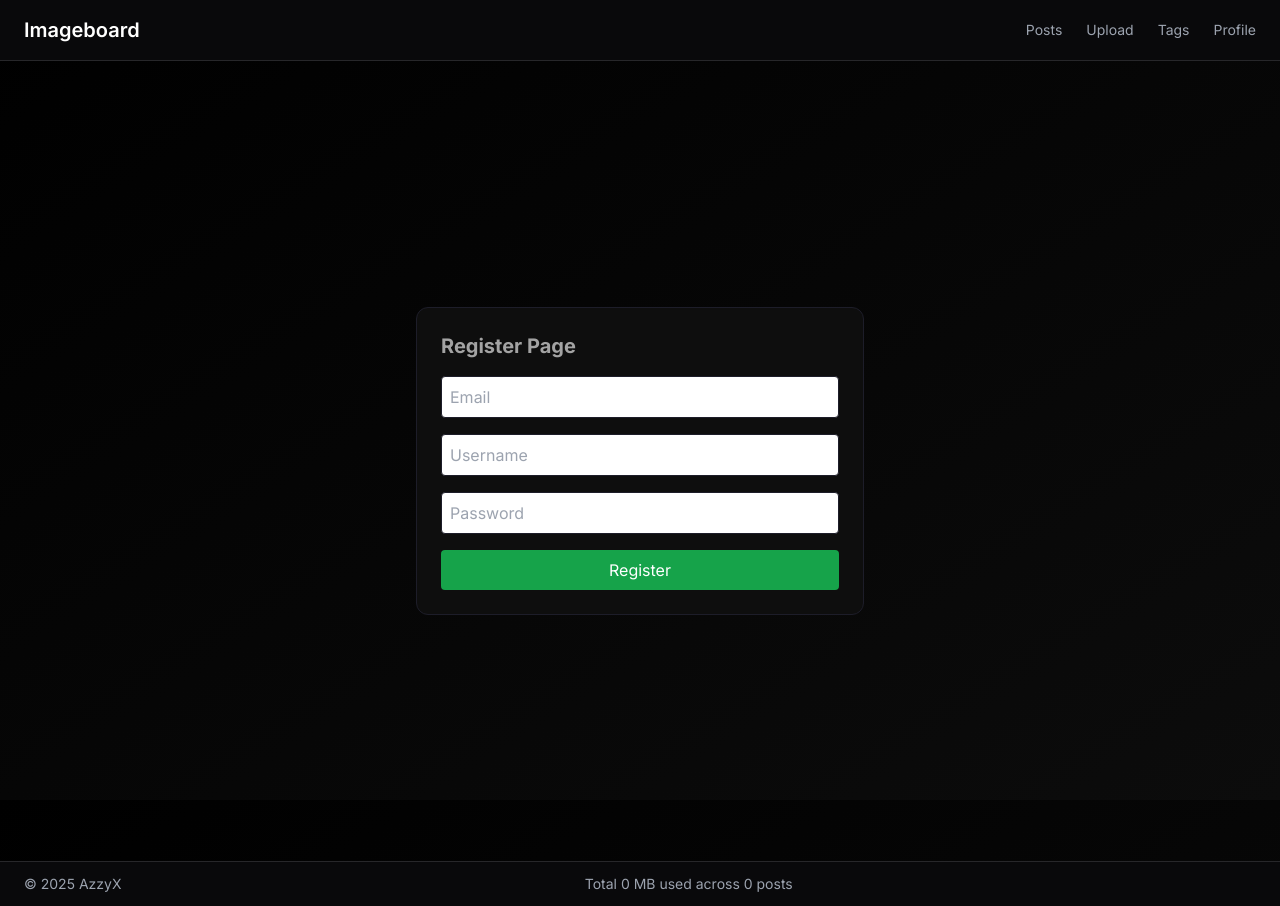
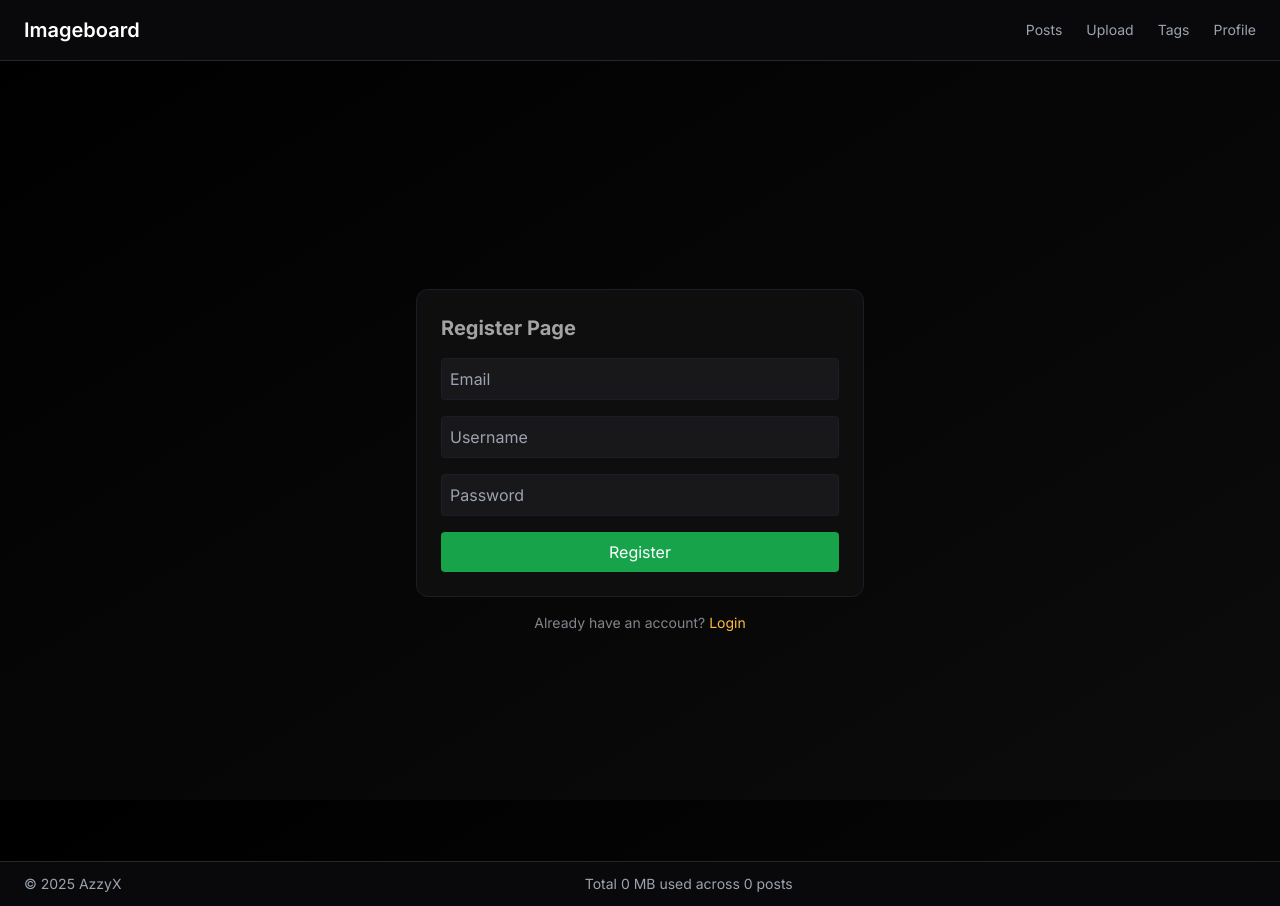
Before and after one commit to WWYDF/BooruParty, a Next.js app in the folder frontend/: page /register in a window 1280 px wide. Built offline with nearby package versions, Linux system fonts and the light colour scheme; no server answers; the database is empty.

Commit message:
login/register design lift

```diff
--- a/frontend/src/app/login/page.tsx
+++ b/frontend/src/app/login/page.tsx
@@ -30,14 +30,18 @@ export default function LoginPage() {
 
   return (
     <main className="min-h-screen flex items-center justify-center bg-background text-foreground">
-      <form onSubmit={handleSubmit} className="bg-secondary border border-secondary-border p-6 rounded-xl w-full max-w-md space-y-4">
+      <div className="w-full max-w-md flex flex-col items-center">
+        <form
+          onSubmit={handleSubmit}
+          className="bg-secondary border border-secondary-border p-6 rounded-xl w-full space-y-4"
+        >
           <h1 className="text-xl font-bold text-neutral-400">Login Page</h1>
 
           <input
             type="email"
             name="email"
             placeholder="Email"
-          className="w-full p-2 bg-background border border-secondary-border text-black rounded"
+            className="w-full p-2 bg-background border border-secondary-border bg-zinc-900 text-white rounded focus:outline-none focus:ring-1 focus:ring-zinc-700"
             onChange={handleChange}
             value={form.email}
             required
@@ -47,7 +51,7 @@ export default function LoginPage() {
             type="password"
             name="password"
             placeholder="Password"
-          className="w-full p-2 bg-background border border-secondary-border text-black rounded"
+            className="w-full p-2 bg-background border border-secondary-border bg-zinc-900 text-white rounded focus:outline-none focus:ring-1 focus:ring-zinc-700"
             onChange={handleChange}
             value={form.password}
             required
@@ -62,6 +66,14 @@ export default function LoginPage() {
 
           {error && <p className="text-subtle text-sm mt-2">{error}</p>}
         </form>
+
+        <p className="text-sm text-subtle mt-4">
+          Don't have an account?{" "}
+          <a href="/register" className="text-accent hover:underline">
+            Register
+          </a>
+        </p>
+      </div>
     </main>
   );
 }
--- a/frontend/src/app/profile/page.tsx
+++ b/frontend/src/app/profile/page.tsx
@@ -2,9 +2,14 @@ import AvatarUpload from "@/components/clientSide/UserSettings/AvatarUpload";
 import InfoForm from "@/components/clientSide/UserSettings/InfoForm";
 import PasswordChangeForm from "@/components/clientSide/UserSettings/PasswordForm";
 import PreferencesForm from "@/components/clientSide/UserSettings/Preferences";
+import { auth } from "@/core/auth";
+import { redirect } from "next/navigation";
 
 
-export default function ProfileSettingsPage() {
+export default async function ProfileSettingsPage() {
+  const session = await auth();
+  if (!session?.user?.id) { redirect("/login") }
+
   return (
     <div className="max-w-6xl mx-auto p-6">
       <h1 className="text-3xl font-bold text-accent mb-8">Profile Settings</h1>
--- a/frontend/src/app/register/page.tsx
+++ b/frontend/src/app/register/page.tsx
@@ -39,14 +39,18 @@ export default function RegisterPage() {
 
   return (
     <main className="min-h-screen flex items-center justify-center bg-background text-foreground">
-      <form onSubmit={handleSubmit} className="bg-secondary border border-secondary-border p-6 rounded-xl w-full max-w-md space-y-4">
+      <div className="w-full max-w-md flex flex-col items-center">
+        <form
+          onSubmit={handleSubmit}
+          className="bg-secondary border border-secondary-border p-6 rounded-xl w-full space-y-4"
+        >
           <h1 className="text-xl font-bold text-neutral-400">Register Page</h1>
 
           <input
             type="email"
             name="email"
             placeholder="Email"
-          className="w-full p-2 bg-background border border-secondary-border text-black rounded"
+            className="w-full p-2 bg-background border border-secondary-border bg-zinc-900 text-white rounded focus:outline-none focus:ring-1 focus:ring-zinc-700"
             onChange={handleChange}
             value={form.email}
             required
@@ -56,7 +60,7 @@ export default function RegisterPage() {
             type="text"
             name="username"
             placeholder="Username"
-          className="w-full p-2 bg-background border border-secondary-border text-black rounded"
+            className="w-full p-2 bg-background border border-secondary-border bg-zinc-900 text-white rounded focus:outline-none focus:ring-1 focus:ring-zinc-700"
             onChange={handleChange}
             value={form.username}
             required
@@ -66,7 +70,7 @@ export default function RegisterPage() {
             type="password"
             name="password"
             placeholder="Password"
-          className="w-full p-2 bg-background border border-secondary-border text-black rounded"
+            className="w-full p-2 bg-background border border-secondary-border bg-zinc-900 text-white rounded focus:outline-none focus:ring-1 focus:ring-zinc-700"
             onChange={handleChange}
             value={form.password}
             required
@@ -82,6 +86,14 @@ export default function RegisterPage() {
 
           {message && <p className="text-subtle text-sm mt-2">{message}</p>}
         </form>
+
+        <p className="text-sm text-subtle mt-4">
+          Already have an account?{" "}
+          <a href="/login" className="text-accent hover:underline">
+            Login
+          </a>
+        </p>
+      </div>
     </main>
   );
 }
```
Lines whose indentation alone changed are shown as unchanged.
